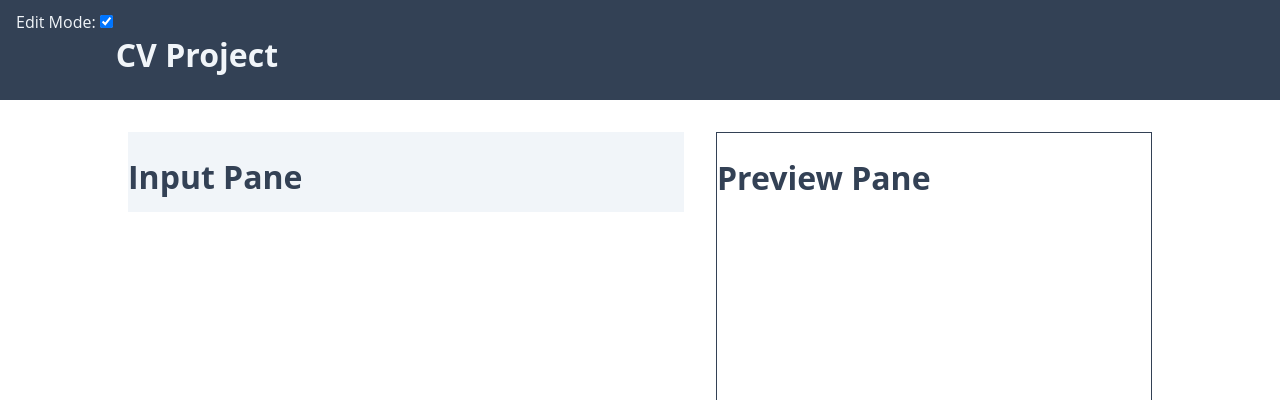
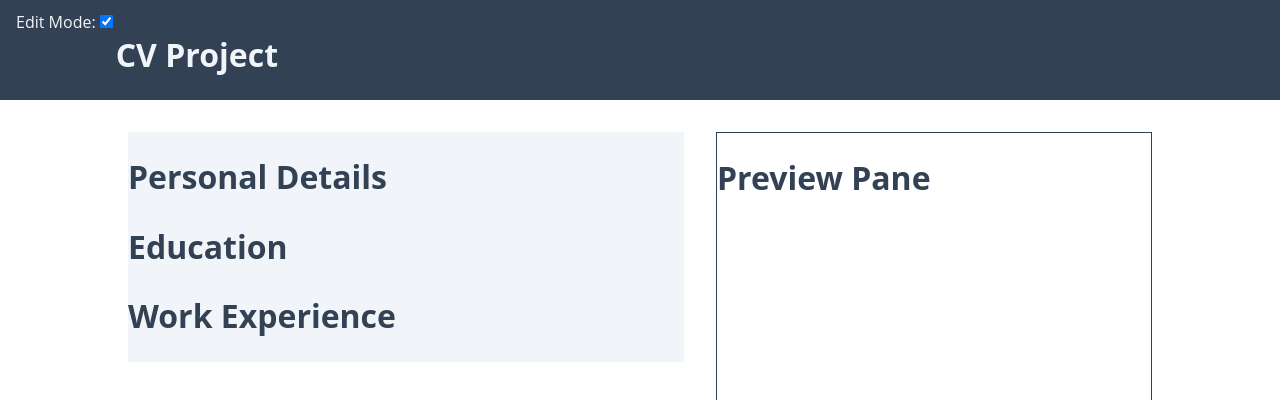
Before and after one commit to oaktec/odin-cv-project, a React (Create React App) app: page / in a window 1280 px wide. Shown: the top 400 px of the page. Built offline with nearby package versions, Linux system fonts and the light colour scheme.

Commit message:
Add InputCategory

```diff
--- /dev/null
+++ b/src/components/InputCategory.js
@@ -0,0 +1,16 @@
+import React from "react";
+import PropTypes from "prop-types";
+
+function InputCategory(props) {
+  InputCategory.propTypes = {
+    category: PropTypes.string.isRequired,
+  };
+  const { category } = props;
+  return (
+    <div className="input-category">
+      <h1>{category}</h1>
+    </div>
+  );
+}
+
+export default InputCategory;
--- a/src/components/InputPane.js
+++ b/src/components/InputPane.js
@@ -1,9 +1,13 @@
 import React from "react";
+
+import InputCategory from "./InputCategory";
 
 function InputPane() {
   return (
     <div className="input-pane">
-      <h1>Input Pane</h1>
+      <InputCategory category="Personal Details" />
+      <InputCategory category="Education" />
+      <InputCategory category="Work Experience" />
     </div>
   );
 }
--- a/src/styles/style.css
+++ b/src/styles/style.css
@@ -34,8 +34,8 @@ body {
 
 .input-pane {
   background: #f1f5f9;
-  height: 80px;
   flex: 1;
+  height: 100%;
   color: #334155;
 }
 
```
